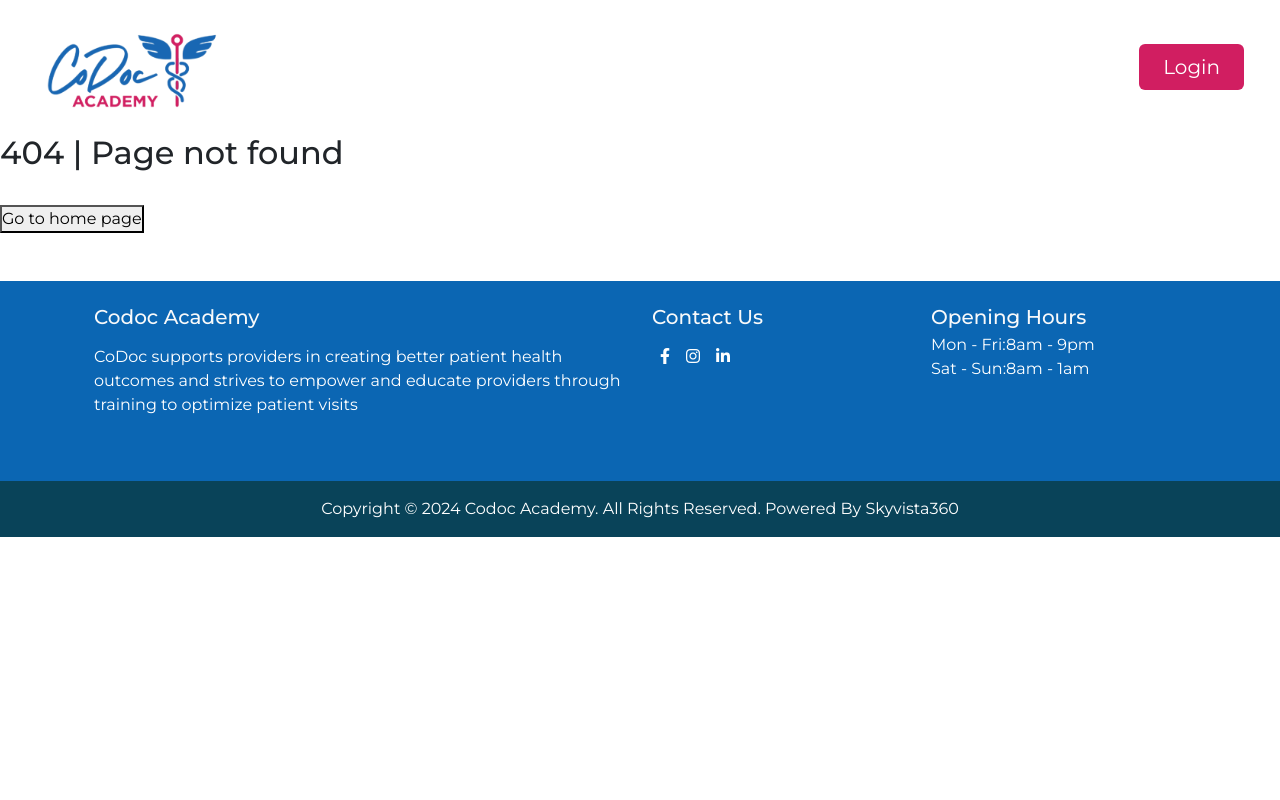
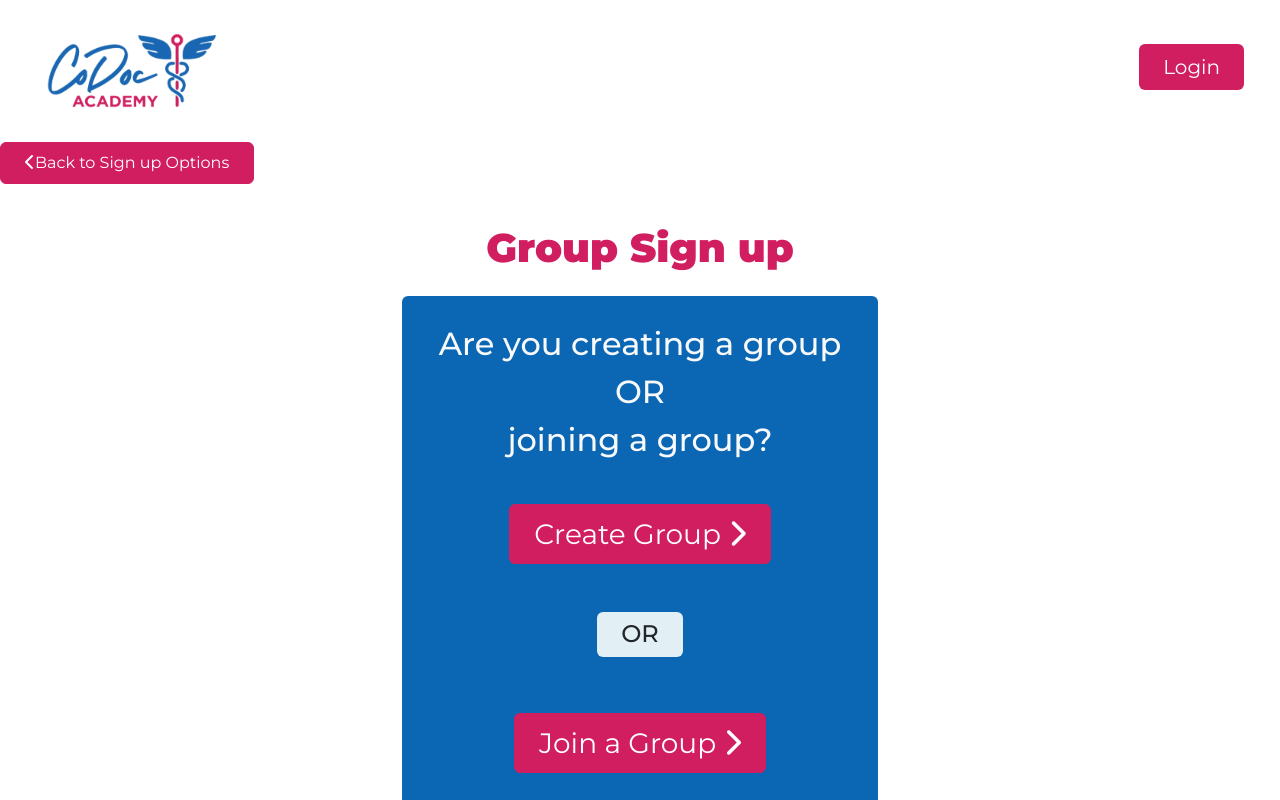
Before and after one commit to ananyaSub955/CodocAcademy, a React (Vite) app: page /groupSignUpChoice in a window 1280 px wide. Shown: the top 800 px of the page. Built offline with nearby package versions, Linux system fonts and the light colour scheme.

Commit message:
made create/join group page
- buttons still need work

```diff
--- a/src/App.jsx
+++ b/src/App.jsx
@@ -7,6 +7,8 @@
 import NotFound from './components/NotFound.jsx';
 import Landing from './pages/Landing.jsx';
 import SignUpPlans from './pages/SignUpPlans.jsx';
+import CreateJoinGroup from './pages/CreateJoinGroup.jsx';
+import IndividualSignUp from './pages/IndividualSignUp.jsx';
 
 const App = () => {
   const router = createBrowserRouter(
@@ -15,6 +17,9 @@
         <Route index element={<Landing />} /> {/* Landing page as default */}
         <Route path = 'login' element={<Login />} />
         <Route path='signUpPlans' element={<SignUpPlans />}/>
+        <Route path='groupSignUpChoice' element = {<CreateJoinGroup/>}/>
+        <Route path='individualSignUp' element = {<IndividualSignUp/>}/>
+
         {/* <Route path='logentry' element={<LogInEntry />} />
         <Route path='history' element={<StudentHistoryLayout />}>
           <Route path='date' element={<HistoryDate />} />
--- /dev/null
+++ b/src/pages/CreateJoinGroup.jsx
@@ -0,0 +1,53 @@
+import React from 'react'
+import { useNavigate } from 'react-router-dom'
+
+const CreateJoinGroup = () => {
+    const navigate = useNavigate();
+
+    return (
+        <div>
+            <button
+                className='bg-darkFuschia text-white px-4 py-2 mt-2 rounded border border-darkFuschia'
+                onClick={() => navigate('/signUpPlans')}
+            >
+                <i className="fas fa-chevron-left"></i>
+                Back to Sign up Options
+            </button>
+
+
+            <div className="container mt-4" style={{ maxWidth: '500px' }}>
+                <h1 className="text-darkFuschia p-3 text-center fw-bold">
+                    <b>Group Sign up</b>
+                </h1>
+                <div className="bg-ultramarine p-4 rounded text-light">
+                    <h1 className='text-center fs-2 text-break lh-base'>
+                        Are you creating a group <br /> OR <br /> joining a group?
+                    </h1>
+                    <div className="d-flex justify-content-center pt-4">
+                        <button
+                            className="bg-darkFuschia text-white px-4 py-2 mt-2 rounded border border-darkFuschia transition-transform duration-300 hover:scale-105 hover:text-lg fs-3"
+                            onClick={() => navigate('/createGroup')}
+                        >
+                            Create Group <i className="fas fa-chevron-right"></i>
+                        </button>
+                    </div>
+
+                    <h4 className="bg-lightBlue text-dark px-4 py-2 my-5 text-center mx-auto rounded" style={{ width: 'fit-content' }}>
+                        OR
+                    </h4>
+                    <div className="d-flex justify-content-center pb-4">
+                        <button
+                            className="bg-darkFuschia text-white px-4 py-2 mt-2 rounded border border-darkFuschia transition-transform duration-300 hover:scale-105 hover:text-lg fs-3"
+                            onClick={() => navigate('/createGroup')}
+                        >
+                            Join a Group <i className="fas fa-chevron-right"></i>
+                        </button>
+                    </div>
+                </div>
+            </div>
+        </div>
+
+    )
+}
+
+export default CreateJoinGroup
--- /dev/null
+++ b/src/pages/IndividualSignUp.jsx
@@ -0,0 +1,17 @@
+import React from 'react'
+import { useNavigate } from 'react-router-dom'
+
+const IndividualSignUp = () => {
+    const navigate = useNavigate();
+    return (
+        <div>
+            <button
+                onClick={() => navigate('/signUpPlans')}
+            >
+                Back to Sign up Options
+            </button>
+        </div>
+    )
+}
+
+export default IndividualSignUp
--- a/src/pages/SignUpPlans.jsx
+++ b/src/pages/SignUpPlans.jsx
@@ -34,7 +34,7 @@
                             className="bg-darkFuschia text-white px-4 py-2 mt-2 rounded border border-darkFuschia transition-transform duration-300 hover:scale-105 hover:text-lg fs-3"
                             onClick={() => navigate('/groupSignUpChoice')}
                         >
-                            Create/Join Group
+                            Create/Join Group <i class="fas fa-chevron-right"></i>
                         </button>
                     </div>
 
@@ -63,7 +63,7 @@
                             className="bg-darkFuschia text-white px-4 py-2 mt-2 rounded border border-darkFuschia transition-transform duration-300 hover:scale-105 hover:text-lg fs-3"
                             onClick={() => navigate('/individualSignUp')}
                         >
-                            Create Account
+                            Create Account <i className="fas fa-chevron-right"></i>
                         </button>
                     </div>
 
```
